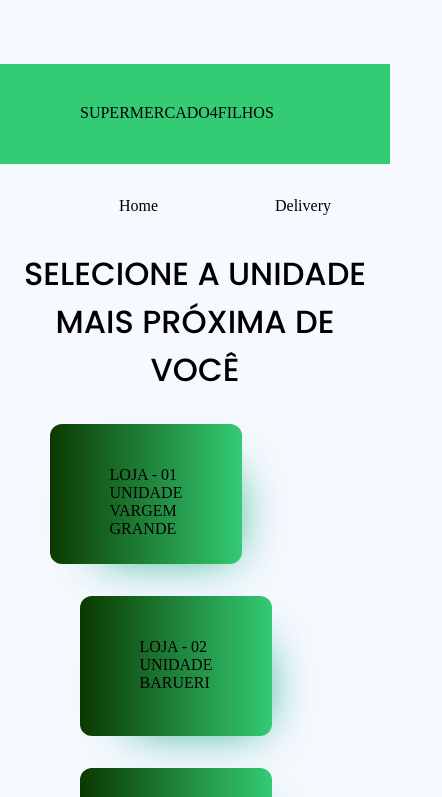
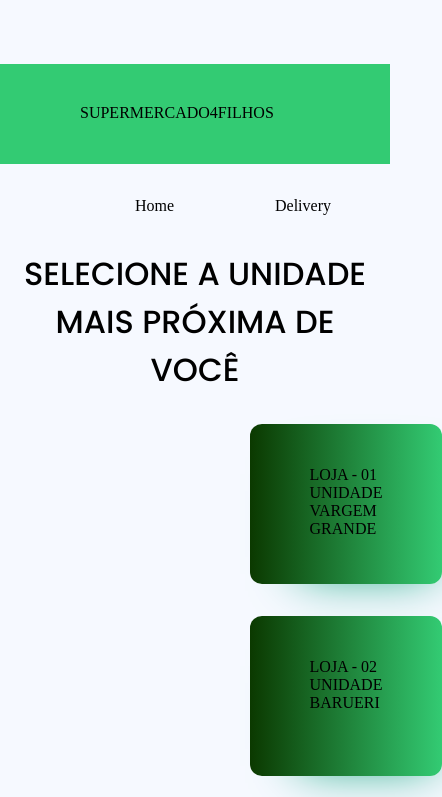
Before and after one commit to Danny-ctrl/ModeloSupermercado, a plain HTML site: page Index.html in a window 390 px wide. Shown: the top 797 px of the page, 442 px wide, since content can reach past the window. Drawn offline with Linux system fonts and the light colour scheme.

Commit message:
card position

```diff
--- a/Index.html
+++ b/Index.html
@@ -41,7 +41,6 @@
           <div class="card cor">
             <p>LOJA - 02 UNIDADE BARUERI</p>
           </div>
-          <div class="break"></div>
           <div class="card cor">
             <p>LOJA - 03 UNIDADE OSASCO</p>
           </div>
@@ -49,7 +48,6 @@
             <span id="imagem"></span>
             <p>LOJA - 04 UNIDADE CARAPICUÍBA</p>
           </div>
-          <div class="break"></div>
           <div class="card cor">
             <p>LOJA - 05 UNIDADE PARQUE IMPERIAL</p>
           </div>
--- a/style.css
+++ b/style.css
@@ -63,7 +63,6 @@ body {
 }
 .grid {
   display: flex;
-  gap: 1rem;
   float: right;
 }
 a {
@@ -126,8 +125,8 @@ section {
   margin: 0 auto;
 }
 .card {
-  width: 140px;
-  height: 140px;
+  width: 160px;
+  height: 160px;
   border-radius: 12px;
   display: flex;
   background: #f9f9f7;
@@ -136,13 +135,9 @@ section {
   padding: 2rem 6rem;
   font: 300 var(--title-font);
   max-height: 460px;
-  margin-left: 80px;
+  margin-left: 250px;
   cursor: pointer;
   margin-bottom: 30px;
-}
-.break {
-  flex-basis: 100%;
-  height: 0;
 }
 .card p {
   flex-direction: arrow;
@@ -160,6 +155,7 @@ section {
 .card:first-child .third-child {
   margin-left: 0;
 }
+
 .card:hover {
   box-shadow: 0 0 8px #e6dd96;
   border: 1px solid #dd9929;
@@ -186,9 +182,7 @@ section {
     margin-left: 0;
     margin-bottom: 32px;
   }
-  .card:first-child {
-    margin-left: 50px;
-  }
+
   .card:last-child {
     margin-bottom: 0;
   }
```
